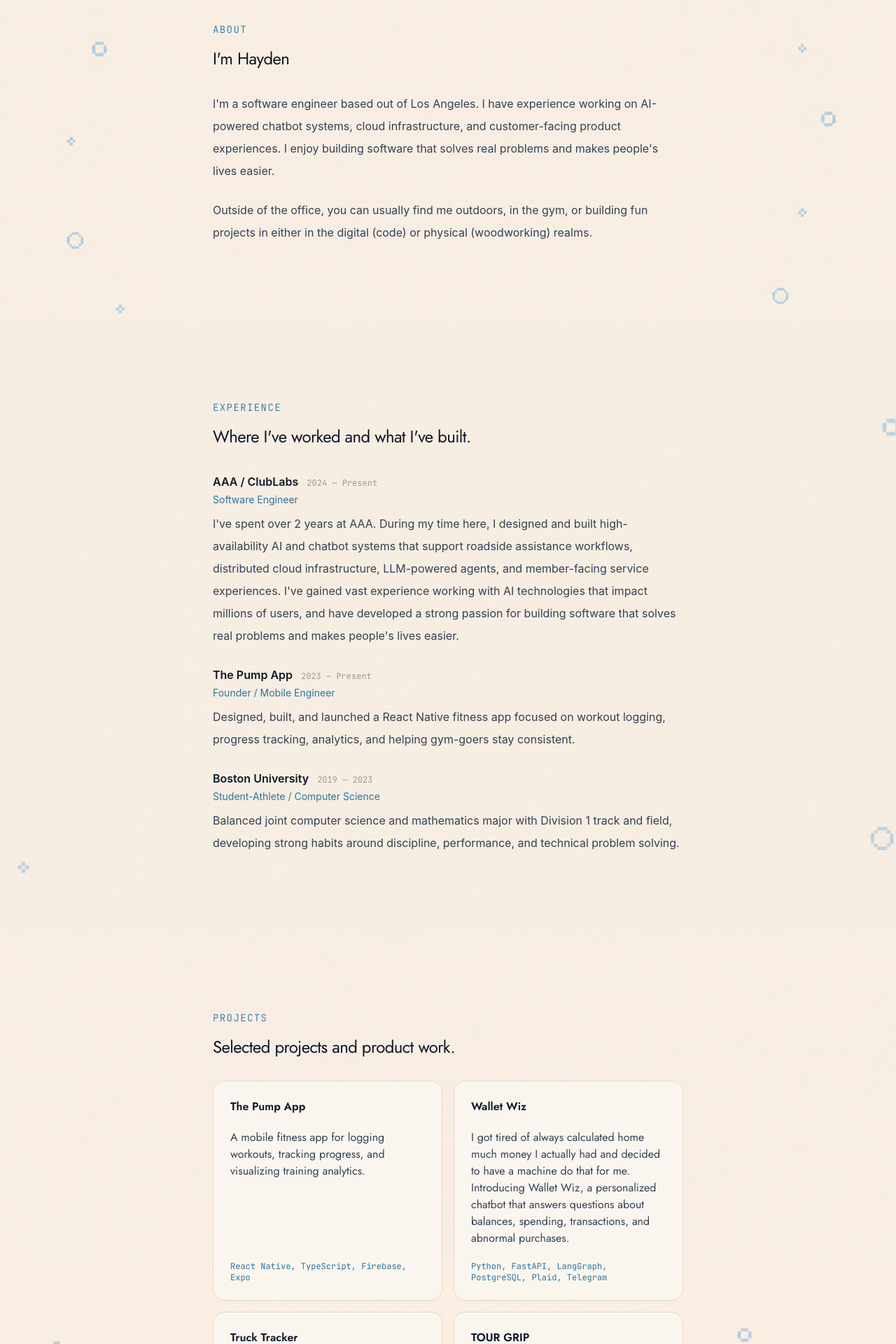
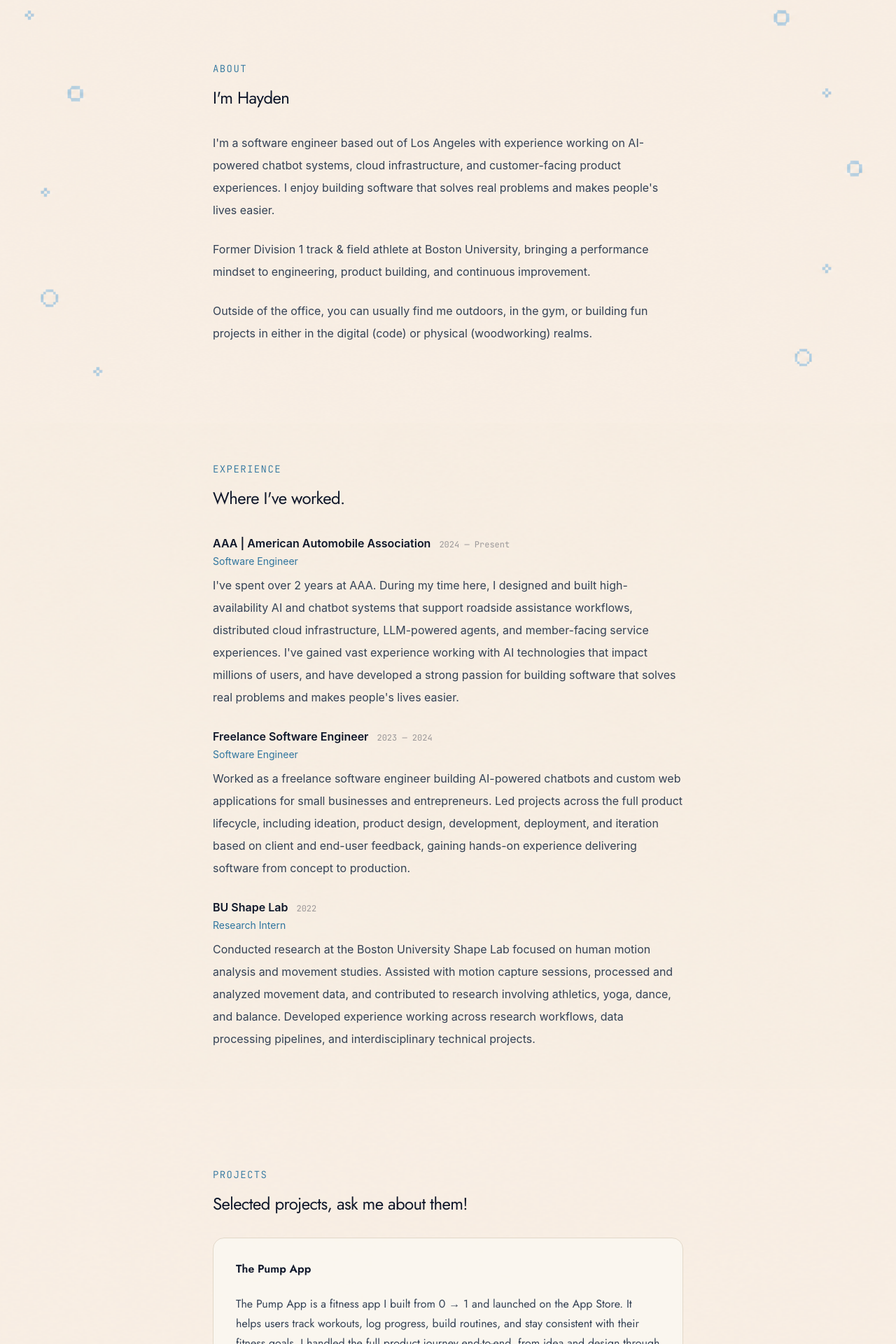
Before and after one commit to hayden-jennings/hayden-jennings.com, a React (Vite) app in the folder hayden-portfolio/: page / in a window 1280 px wide. Shown: the part 880-2800 px from the top of the page at 70% size. Built offline with nearby package versions, Linux system fonts and the light colour scheme.

Commit message:
refactor experience section and update footer links for accuracy

```diff
--- a/hayden-portfolio/src/App.tsx
+++ b/hayden-portfolio/src/App.tsx
@@ -19,25 +19,25 @@ import "@fontsource/jetbrains-mono/700.css";
 
 const experiences = [
   {
-    company: "AAA / ClubLabs",
+    company: "AAA | American Automobile Association",
     dates: "2024 — Present",
     role: "Software Engineer",
     summary:
       "I've spent over 2 years at AAA. During my time here, I designed and built high-availability AI and chatbot systems that support roadside assistance workflows, distributed cloud infrastructure, LLM-powered agents, and member-facing service experiences. I've gained vast experience working with AI technologies that impact millions of users, and have developed a strong passion for building software that solves real problems and makes people's lives easier.",
   },
   {
-    company: "The Pump App",
-    dates: "2023 — Present",
-    role: "Founder / Mobile Engineer",
+    company: "Freelance Software Engineer",
+    dates: "2023 — 2024",
+    role: "Software Engineer",
     summary:
-      "Designed, built, and launched a React Native fitness app focused on workout logging, progress tracking, analytics, and helping gym-goers stay consistent.",
+      "Worked as a freelance software engineer building AI-powered chatbots and custom web applications for small businesses and entrepreneurs. Led projects across the full product lifecycle, including ideation, product design, development, deployment, and iteration based on client and end-user feedback, gaining hands-on experience delivering software from concept to production.",
   },
   {
-    company: "Boston University",
-    dates: "2019 — 2023",
-    role: "Student-Athlete / Computer Science",
+    company: "BU Shape Lab",
+    dates: "2022",
+    role: "Research Intern",
     summary:
-      "Balanced joint computer science and mathematics major with Division 1 track and field, developing strong habits around discipline, performance, and technical problem solving.",
+      "Conducted research at the Boston University Shape Lab focused on human motion analysis and movement studies. Assisted with motion capture sessions, processed and analyzed movement data, and contributed to research involving athletics, yoga, dance, and balance. Developed experience working across research workflows, data processing pipelines, and interdisciplinary technical projects.",
   },
 ];
 
@@ -45,26 +45,20 @@ const projects = [
   {
     name: "The Pump App",
     description:
-      "A mobile fitness app for logging workouts, tracking progress, and visualizing training analytics.",
-    stack: "React Native, TypeScript, Firebase, Expo",
+      "The Pump App is a fitness app I built from 0 → 1 and launched on the App Store. It helps users track workouts, log progress, build routines, and stay consistent with their fitness goals. I handled the full product journey end-to-end, from idea and design through development, launch, and deployment.",
+    stack: "React Native, TypeScript, Python, AWS",
+  },
+  {
+    name: "Truck Tracker",
+    description:
+      "Built a near real-time geospatial tracking experience within the AAA chatbot interface, enabling roadside members to view live truck locations, receive ETA updates, and track reroutes in real time. Owned the feature end-to-end and integrated Google Maps APIs to power the experience. The launch significantly reduced negative feedback around location visibility and ETA uncertainty, and became a major win for the team.",
+    stack: "TypeScript, C#, Google Maps APIs, AWS, Azure",
   },
   {
     name: "Wallet Wiz",
     description:
-      "I got tired of always calculated home much money I actually had and decided to have a machine do that for me. Introducing Wallet Wiz, a personalized chatbot that answers questions about balances, spending, transactions, and abnormal purchases.",
+      "I got tired of always calculating how much money I actually had and decided to have a machine do it for me. This is how Wallet Wiz was born. A personalized chatbot that answers questions about balances, spending, transactions, and abnormal purchases.",
     stack: "Python, FastAPI, LangGraph, PostgreSQL, Plaid, Telegram",
-  },
-  {
-    name: "Truck Tracker",
-    description:
-      "A near real-time geospatial tracking experience for roadside service members waiting for assistance.",
-    stack: "TypeScript, Google Maps APIs, AWS Lambda, Azure",
-  },
-  {
-    name: "TOUR GRIP",
-    description:
-      "A portable golf glove drying device concept designed for airflow, retention, and on-course usability.",
-    stack: "Product Design, CAD, Prototyping, DFM",
   },
 ];
 
@@ -348,7 +342,7 @@ function HeroSection() {
           pointer-events-none
           absolute
           bottom-[24%]
-          right-[12%]
+          right-[10%]
           z-20
           hidden
           h-[260px]
@@ -400,7 +394,7 @@ function AboutSection() {
   return (
     <section
       id="about"
-      className="relative overflow-hidden px-6 py-28"
+      className="relative overflow-hidden px-6 pt-42 pb-28"
       style={{
         backgroundImage: "url(/images/background-bubbles.png)",
         backgroundSize: "cover",
@@ -415,11 +409,16 @@ function AboutSection() {
 
         <div className="mt-8 max-w-2xl space-y-6 text-base leading-8 text-[#334155] sm:text-md">
           <p>
-            I&apos;m a software engineer based out of Los Angeles. I have
+            I&apos;m a software engineer based out of Los Angeles with
             experience working on AI-powered chatbot systems, cloud
             infrastructure, and customer-facing product experiences. I enjoy
             building software that solves real problems and makes people&apos;s
             lives easier.
+          </p>
+          <p>
+            Former Division 1 track & field athlete at Boston University,
+            bringing a performance mindset to engineering, product building, and
+            continuous improvement.
           </p>
           <p>
             Outside of the office, you can usually find me outdoors, in the gym,
@@ -436,7 +435,7 @@ function ExperienceSection() {
   return (
     <section
       id="experience"
-      className="relative overflow-hidden px-6 py-28"
+      className="relative overflow-hidden px-6 py-14"
       style={{
         backgroundImage: "url(/images/background-bubbles2.png)",
         backgroundSize: "cover",
@@ -446,7 +445,7 @@ function ExperienceSection() {
       <div className="relative z-10 mx-auto max-w-2xl text-left">
         <SectionLabel>Experience</SectionLabel>
         <h2 className="mt-4 text-sm tracking-tight sm:text-2xl font-['Jost']">
-          Where I&apos;ve worked and what I&apos;ve built.
+          Where I&apos;ve worked.
         </h2>
 
         <div className="mt-8 max-w-2xl space-y-6 text-base leading-8 text-[#334155] sm:text-md">
@@ -579,20 +578,20 @@ function ProjectsSection() {
       <div className="relative z-10 mx-auto max-w-2xl text-left">
         <SectionLabel>Projects</SectionLabel>
         <h2 className="mt-4 text-sm tracking-tight sm:text-2xl font-['Jost']">
-          Selected projects and product work.
+          Selected projects, ask me about them!
         </h2>
 
-        <div className="mt-8 grid grid-cols-1 gap-4 sm:grid-cols-2 auto-rows-[1fr]">
+        <div className="mt-8 flex flex-col gap-4">
           {projects.map((project) => (
             <TiltEffect key={project.name}>
-              <div className="flex h-full flex-col gap-5 rounded-2xl border border-[#E2D8C8] bg-[#FBF8F2]/80 p-6 backdrop-blur-sm">
+              <div className="flex h-full flex-col gap-6 rounded-2xl border border-[#E2D8C8] bg-[#FBF8F2]/80 p-8 backdrop-blur-sm">
                 <p className="font-semibold text-[#0F172A] font-['Jost']">
                   {project.name}
                 </p>
-                <p className="flex-1 text-15 leading-6 font-['Jost'] text-[#334155]">
+                <p className="flex-1 text-15 leading-7 font-['Jost'] text-[#334155]">
                   {project.description}
                 </p>
-                <p className="text-xs text-[#2E749E] font-['JetBrains_Mono']">
+                <p className="text-xs text-[#2E749E]/80 font-['JetBrains_Mono']">
                   {project.stack}
                 </p>
               </div>
@@ -606,11 +605,8 @@ function ProjectsSection() {
 
 function Footer() {
   return (
-    <footer
-      id="contact"
-      className="relative overflow-visible border-t border-[#E2D8C8] px-6 py-12"
-    >
-      <div className="relative z-10 mx-auto flex max-w-2xl flex-col items-center justify-between gap-6 text-center sm:flex-row sm:text-left">
+    <footer id="contact" className="relative overflow-visible px-6 py-12">
+      <div className="relative z-10 mx-auto flex max-w-2xl flex-col items-center justify-between gap-6 border-t border-[#E2D8C8] pt-12 text-center sm:flex-row sm:text-left">
         <div>
           <p className="text-lg font-medium text-[#0F172A]">
             Building useful software with care.
@@ -619,14 +615,14 @@ function Footer() {
         </div>
 
         <div className="flex items-center gap-3">
-          <FooterLink href="mailto:hayden@example.com" label="Email">
+          <FooterLink href="mailto:hayden-jennings@outlook.com" label="Email">
             <Mail className="h-4 w-4" />
           </FooterLink>
-          <FooterLink href="https://github.com/yourusername" label="GitHub">
+          <FooterLink href="https://github.com/hayden-jennings" label="GitHub">
             <FaGithub className="h-4 w-4" />
           </FooterLink>
           <FooterLink
-            href="https://linkedin.com/in/yourusername"
+            href="https://www.linkedin.com/in/hayden-jennings-9b665719b/"
             label="LinkedIn"
           >
             <FaLinkedin className="h-4 w-4" />
```
